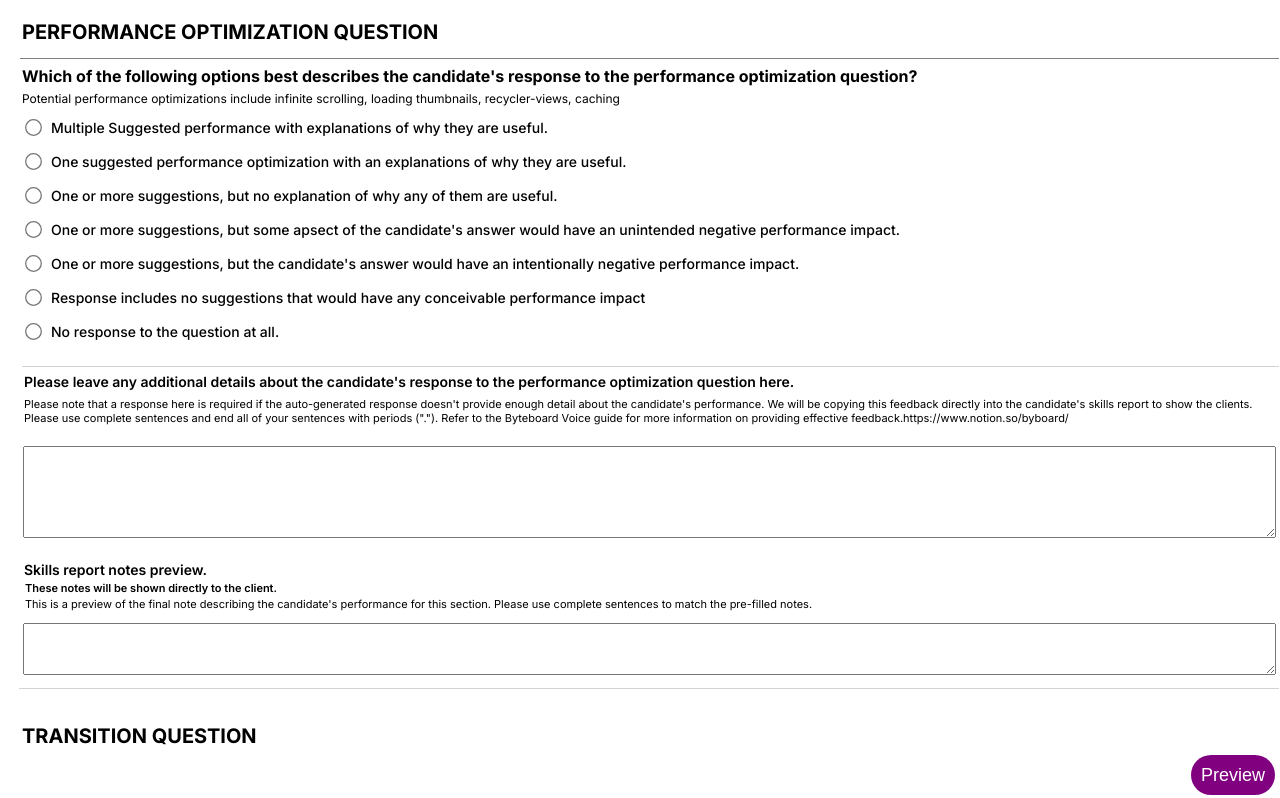
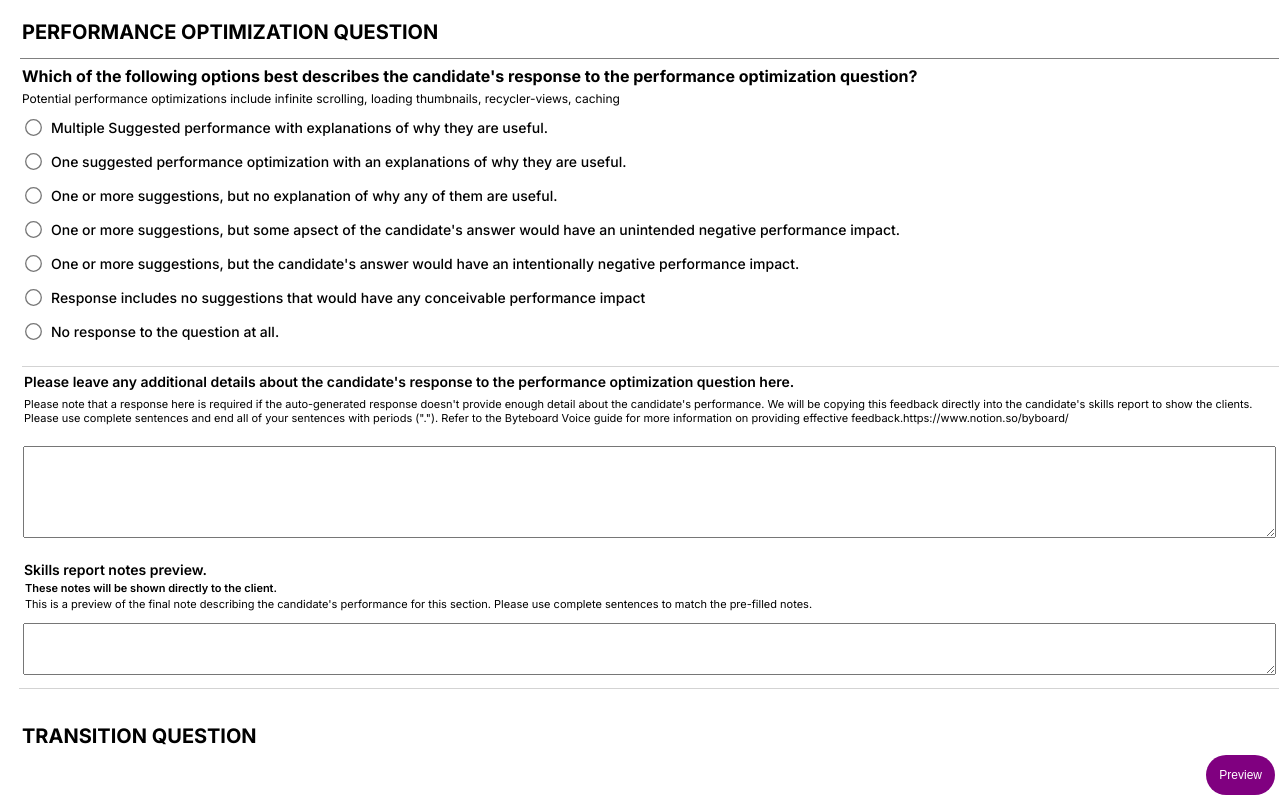
Before and after one commit to GiorgosMarga/form_upwork, a Next.js app: page / in a window 1280 px wide. Shown: the top 798 px of the page. Built offline with nearby package versions, Linux system fonts and the light colour scheme.

Commit message:
changed button

```diff
--- a/components/FormChoice.tsx
+++ b/components/FormChoice.tsx
@@ -26,7 +26,7 @@ const FormChoice = ({index, question}: Props) => {
   return (
     <Choice>
       <Input type="radio" id={index} name={'question'} value={index}/>
-      <Label for={index}>
+      <Label >
         {question}
       </Label>
     </Choice>
--- a/components/FormQuestions.tsx
+++ b/components/FormQuestions.tsx
@@ -24,7 +24,7 @@ const QuestionSubTitle = styled.p`
   margin-top: 3px;
 `;
 
-const QuestionsForm = styled.form`
+const QuestionsForm = styled.div`
   display: flex;
   flex-direction: column;
 `;
--- a/pages/index.tsx
+++ b/pages/index.tsx
@@ -22,11 +22,18 @@ const Button = styled.button`
 
   background-color: purple;
   border-radius: 20px;
-  font-size: 18px;
+  font-size: 12px;
   color: white;
-  padding: 10px;
+  padding-left: 13px;
+  padding-right: 13px;
   border: none;
   cursor: pointer;
+  padding-top: 10px;
+  padding-bottom: 10px;
+  &:hover{
+    transform: scale(1.1);
+    transition-duration: 0.3s;
+  }
 `
 
 const ButtonContainer = styled.div`
@@ -41,10 +48,6 @@ const ButtonContainer = styled.div`
   display: flex;
   justify-content: end;
 `
-
-interface Props {
-  questions: any
-}
 
 
 
```
